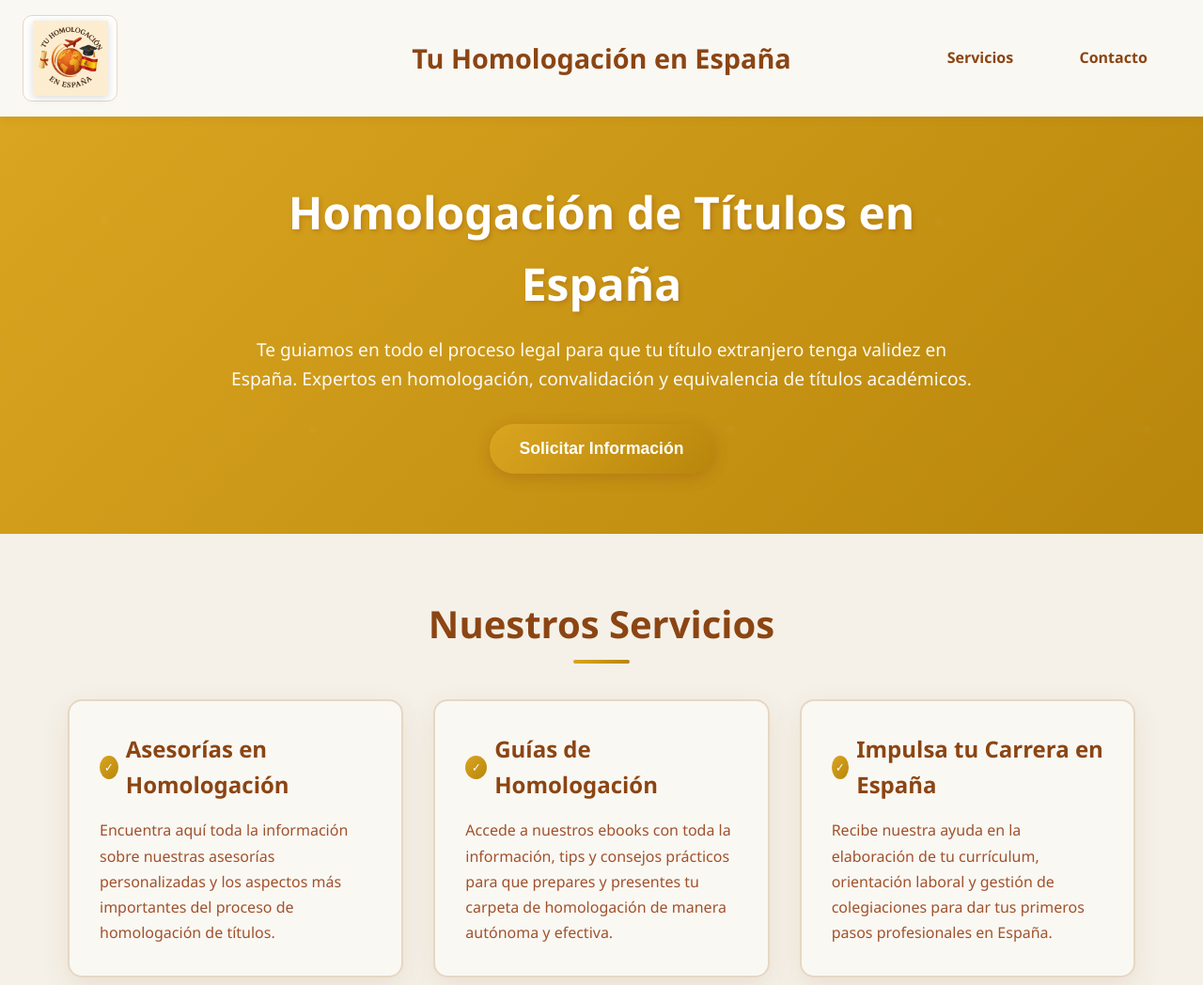
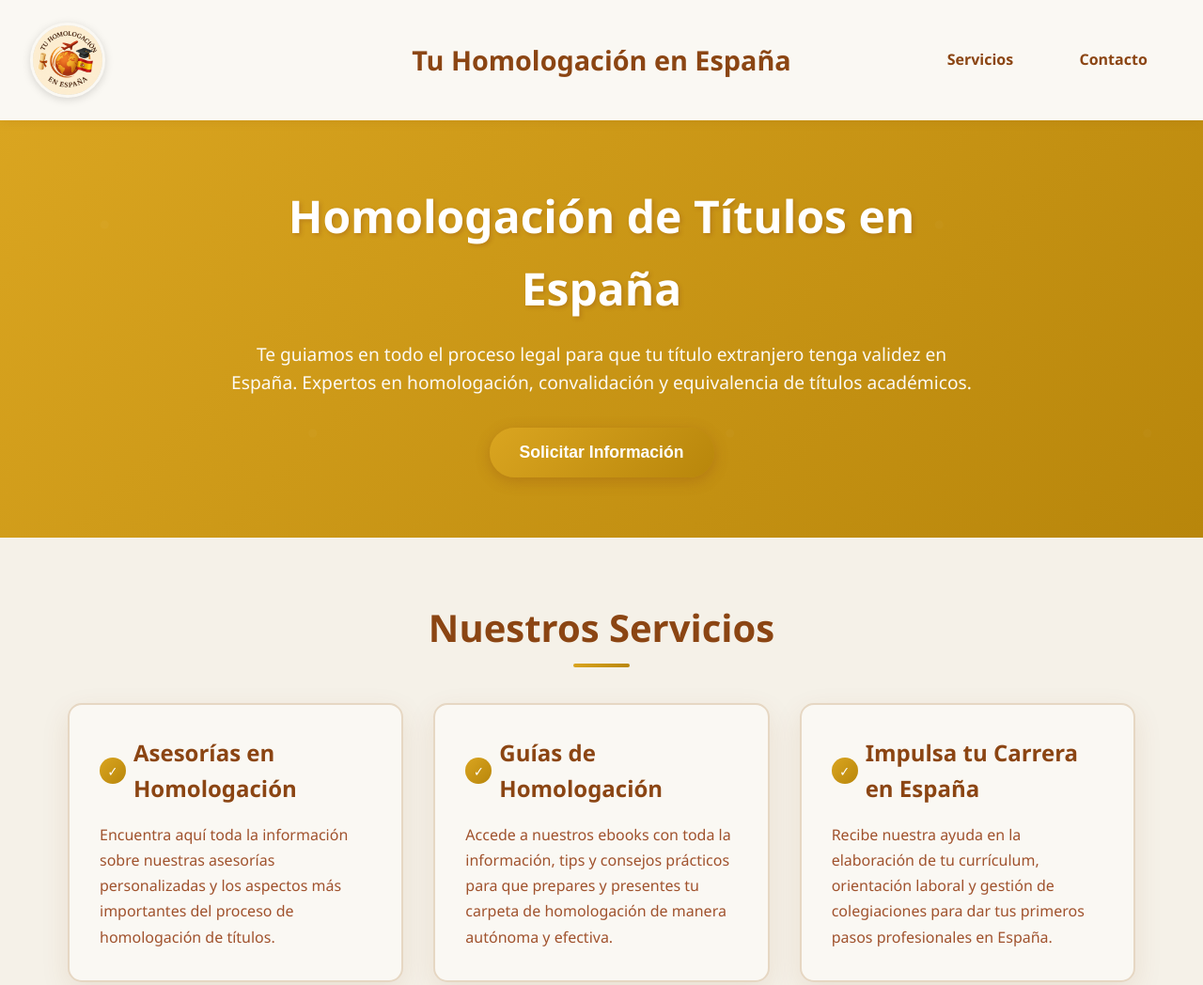
Before and after one commit to Luksarroyo/proyecto-homologacionesp, a plain HTML site: page index.html in a window 1280 px wide. Shown: the top 1048 px of the page at 94% size. Drawn offline with nearby package versions, Linux system fonts and the light colour scheme.

Commit message:
logo y card

```diff
--- a/css/styles.css
+++ b/css/styles.css
@@ -37,16 +37,17 @@ header {
   gap: 1rem;
   flex-shrink: 0;
   margin-left: -1rem;
-  background: #ffffff;
-  padding: 0.3rem 0.6rem;
-  border-radius: 10px;
-  border: 1px solid #e6d7c3;
+  background: transparent;
+  padding: 0.5rem;
 }
 
 .logo {
   height: 80px;
-  width: auto;
+  width: 80px;
+  border-radius: 50%;
+  object-fit: cover;
   filter: drop-shadow(0 2px 4px rgba(0, 0, 0, 0.15));
+  border: 3px solid #faf8f3;
 }
 
 .logo-fallback {
@@ -209,14 +210,15 @@ section h2::after {
   content: '✓';
   background: linear-gradient(135deg, #daa520 0%, #b8860b 100%);
   color: white;
-  width: 25px;
-  height: 25px;
+  width: 28px;
+  height: 28px;
   border-radius: 50%;
   display: flex;
   align-items: center;
   justify-content: center;
-  font-size: 0.8rem;
+  font-size: 0.9rem;
   font-weight: bold;
+  flex-shrink: 0;
 }
 
 .card p {
@@ -329,8 +331,8 @@ section h2::after {
   content: '✓';
   background: linear-gradient(135deg, #daa520 0%, #b8860b 100%);
   color: white;
-  width: 22px;
-  height: 22px;
+  width: 24px;
+  height: 24px;
   border-radius: 50%;
   display: flex;
   align-items: center;
```
Also changed, not shown: 1 other file.
